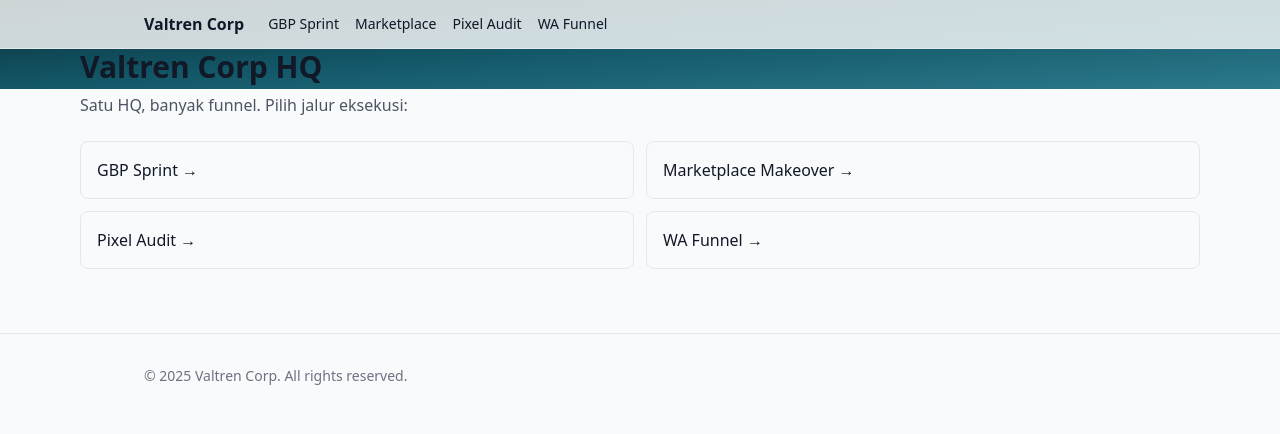
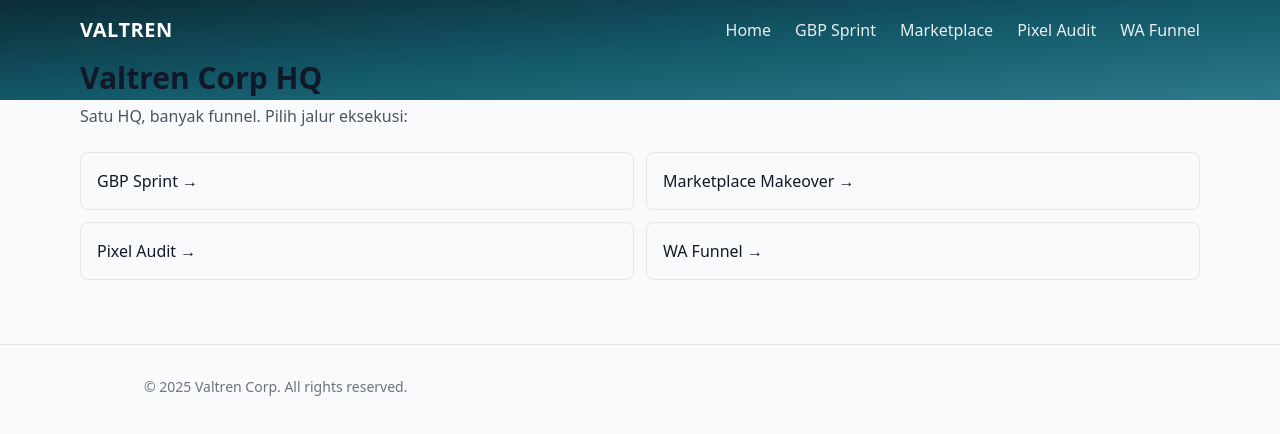
Before and after one commit to fallz331/ValtrenCorp.shop, a Next.js app: page / in a window 1280 px wide. Shown: the top 434 px of the page. Built offline with nearby package versions, Linux system fonts and the light colour scheme.

Commit message:
Update NavBar.js

```diff
--- a/components/NavBar.js
+++ b/components/NavBar.js
@@ -1,14 +1,25 @@
 import Link from "next/link";
+
 export default function NavBar() {
+  const links = [
+    { href: "/", label: "Home" },
+    { href: "/gbp-sprint", label: "GBP Sprint" },
+    { href: "/marketplace-makeover", label: "Marketplace" },
+    { href: "/pixel-audit", label: "Pixel Audit" },
+    { href: "/wa-funnel", label: "WA Funnel" },
+  ];
   return (
-    <header className="sticky top-0 z-10 bg-white/80 backdrop-blur border-b">
-      <nav className="mx-auto max-w-5xl px-4 py-3 flex items-center gap-6">
-        <Link href="/" className="font-bold">Valtren Corp</Link>
-        <div className="text-sm flex gap-4">
-          <Link href="/gbp-sprint">GBP Sprint</Link>
-          <Link href="/marketplace-makeover">Marketplace</Link>
-          <Link href="/pixel-audit">Pixel Audit</Link>
-          <Link href="/wa-funnel">WA Funnel</Link>
+    <header className="bg-transparent">
+      <nav className="container py-4 flex items-center justify-between">
+        <Link href="/" className="text-white font-extrabold text-xl tracking-wide">
+          VALTREN
+        </Link>
+        <div className="hidden sm:flex gap-6">
+          {links.map((l) => (
+            <Link key={l.href} href={l.href} className="text-white/90 hover:text-white">
+              {l.label}
+            </Link>
+          ))}
         </div>
       </nav>
     </header>
```
